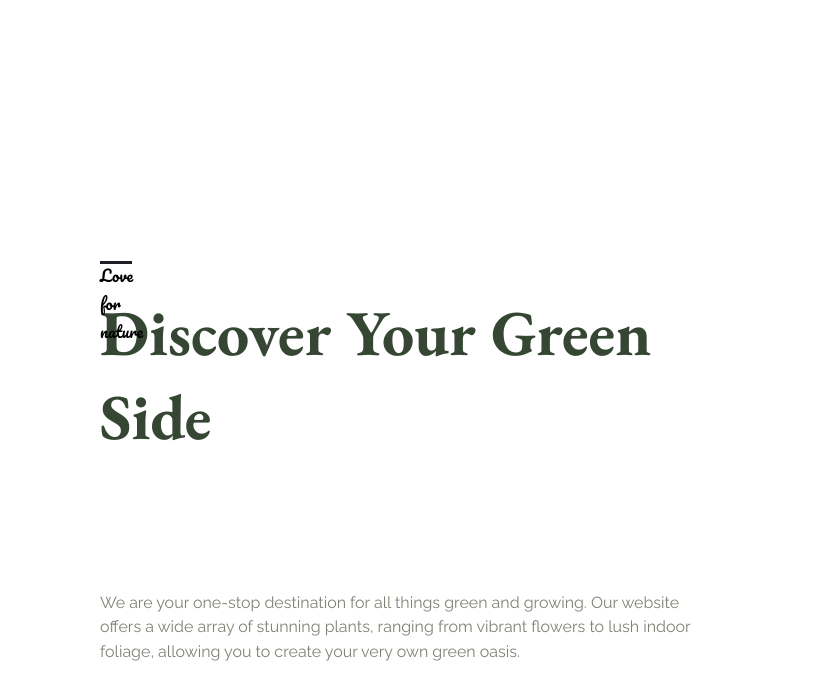
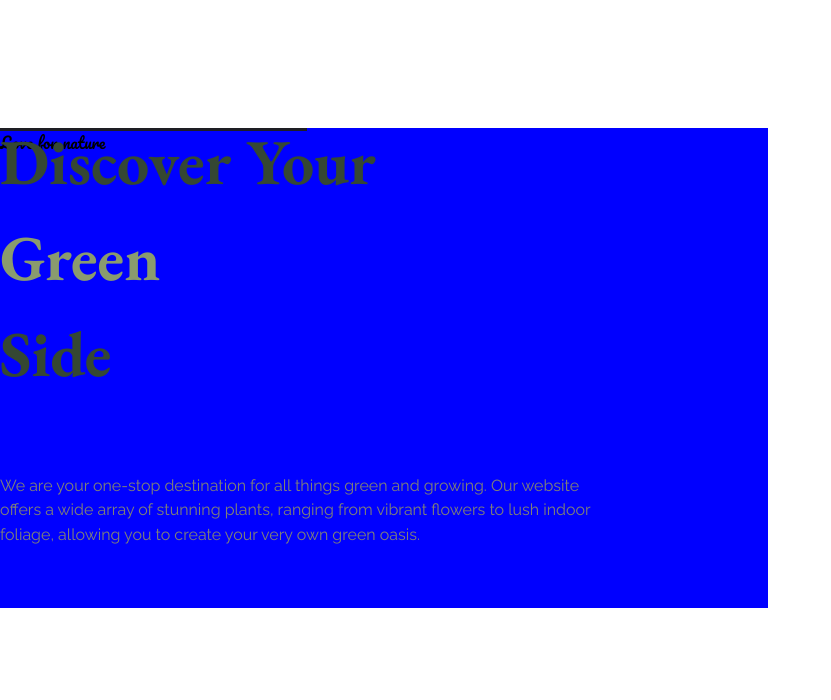
Before and after one commit to carolinecobucci/plant-ecommerce, a React (Vite) app: page / in a window 1280 px wide. Shown: the top 700 px of the page, without its empty margins (0-831 px from the left). Built offline with nearby package versions, Linux system fonts and the light colour scheme.

Commit message:
IntroScreen Commit

```diff
--- a/src/components/Intropage.jsx
+++ b/src/components/Intropage.jsx
@@ -7,13 +7,13 @@ function Intropage () {
             <link href="https://fonts.googleapis.com/css2?family=Pacifico&display=swap" rel="stylesheet"></link>
 
             {/* this section separates the content in one frame */}
-            <section className="container">
+            <div className="container">
                 <p className="love">Love for nature</p>
-                <h2 className="discover">Discover Your Green Side</h2>
+                <h2 className="discover">Discover Your<span className="span">Green</span> Side</h2>
                 <p className="description">We are your one-stop destination for all things green and growing. Our website
                 offers a wide array of stunning plants, ranging from vibrant flowers to lush indoor
                 foliage, allowing you to create your very own green oasis. </p>
-            </section>
+            </div>
 
 
         </div>
--- a/src/components/introstyle.css
+++ b/src/components/introstyle.css
@@ -1,21 +1,25 @@
 .container {
 
-    position: absolute;
-    width: 613px;
-    height: 391px;
-    left: 100px;
-    top: 248px;
+    /* position: absolute; */
+    display: flex;
+    flex-direction: column;
+    /* align-items: normal; */
+    /* background-color: #F0F1EE; */
+    background-color: blue;
+    max-width: 60%;
+    height: 60vh;
+    margin-top: 10%;
 
 }
 
 .love {
 
-    position: absolute;
-    width: 32px;
+    display: flex;
+    width: 40%;
     height: 3px;
     left: 0px;
     top: 13px;
-
+    /* margin-top: 10rem; */
     /* Dark/IBBNB */
 
     background: #1E1E24;
@@ -31,10 +35,10 @@
     flex-direction: column;
     justify-content: center;
     align-items: flex-start;
-    padding: 0px;
-    gap: 24px;
-    width: 631px;
-    height: 144px;
+    padding: 1rem;
+    /* gap: 24px; */
+    width: 40%;
+    height: 40rem;
 
     /* Primary/Primary */
 
@@ -44,7 +48,7 @@
     font-size: 64px;
     line-height: 84px;
     display: flex;
-    align-items: center;
+    /* align-items: center; */
     text-transform: capitalize;
 
     /* Primary/Lunar green */
@@ -57,6 +61,12 @@
     flex: none;
     order: 0;
     flex-grow: 0;
+
+}
+
+.span{
+
+    color: #8A9B6E;
 
 }
 
```
